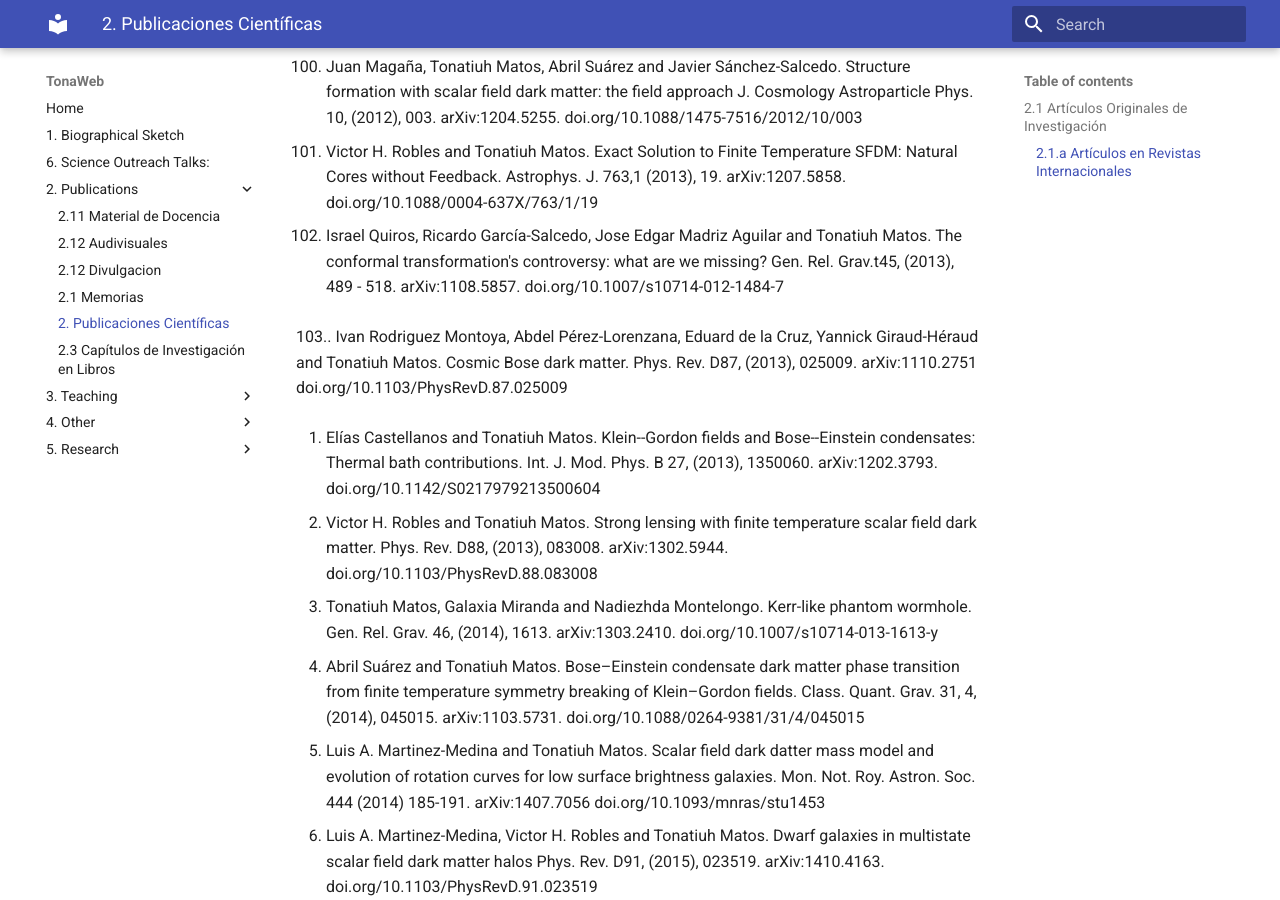
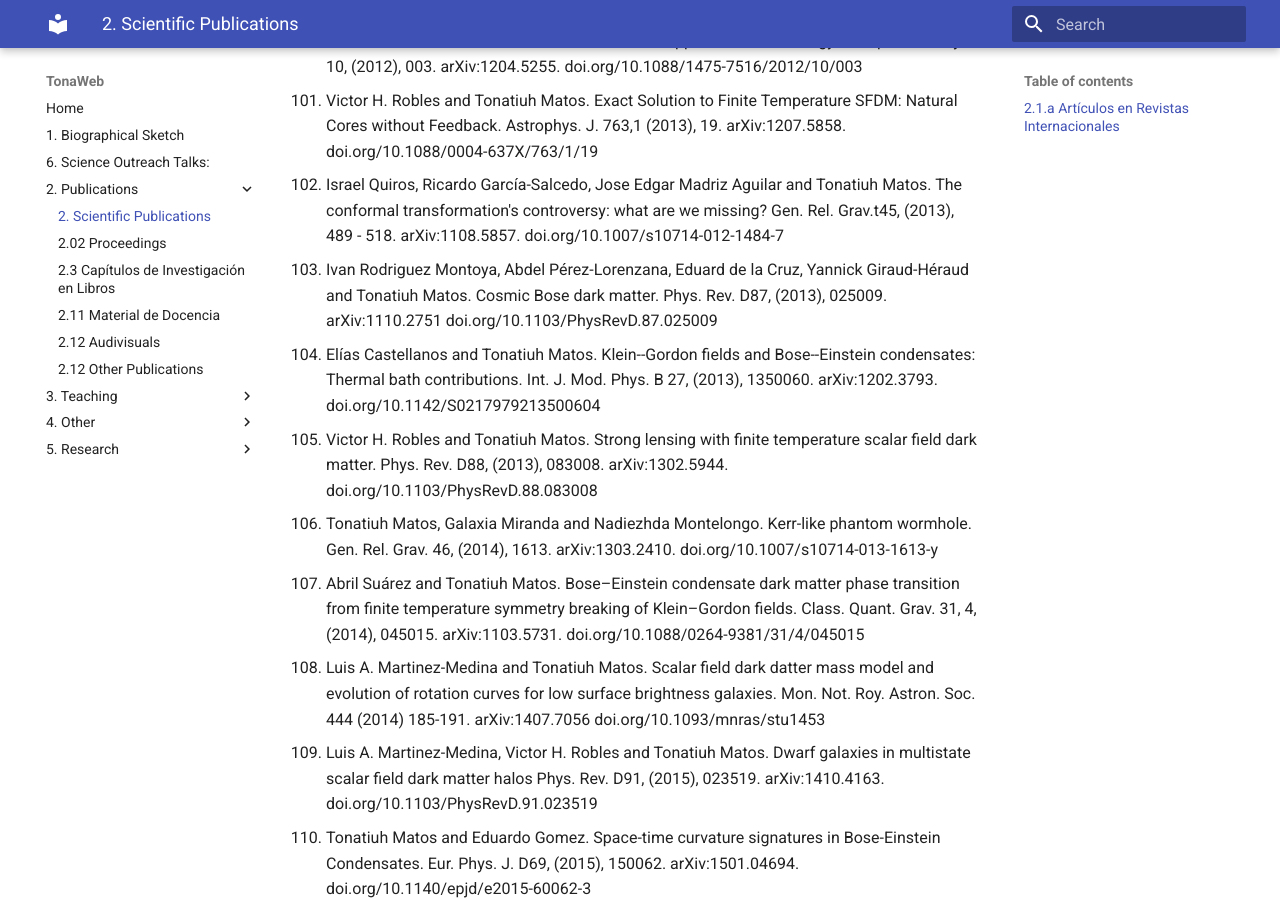
Before and after one commit to tona1971/TonaWeb, an MkDocs documentation site: the page built from docs/2. Publications/2.01_Journals.md, in a window 1280 px wide and 900 px high, scrolled down 8701 px. Built offline with MkDocs 1.6.1 and Material for MkDocs 9.7.7, drawn with Linux system fonts in a browser that asks for light colours; some of the changed text lies outside the part shown.

Commit message:
Cambié todo a inglés

```diff
--- a/docs/2. Publications/2.1_Publicaciones.md
+++ b/docs/2. Publications/2.01_Journals.md
@@ -1,5 +1,4 @@
-# 2. Publicaciones Científicas
-## 2.1 Artículos Originales de Investigación
+# 2. Scientific Publications
 ### 2.1.a Artículos en Revistas Internacionales
 
 1.	Tonatiuh Matos.
@@ -492,7 +491,7 @@
 Gen. Rel. Grav.t45, (2013), 489 - 518. arXiv:1108.5857.
 doi.org/10.1007/s10714-012-1484-7
 
-103..	Ivan Rodriguez Montoya, Abdel Pérez-Lorenzana, Eduard de la Cruz, Yannick Giraud-Héraud and Tonatiuh Matos.
+103. Ivan Rodriguez Montoya, Abdel Pérez-Lorenzana, Eduard de la Cruz, Yannick Giraud-Héraud and Tonatiuh Matos.
 Cosmic Bose dark matter.
 Phys. Rev. D87, (2013), 025009. arXiv:1110.2751
 doi.org/10.1103/PhysRevD.87.025009
```
Also changed, not shown: docs/4. Other/4.03_Special Citations.md (renamed from docs/4. Other/4.03_CitasEspeciales.md, +1 -1 lines), docs/4. Other/4.19_Revisor.md (+17 -0 lines), 4.13_FormacionInvestigadores.md (renamed from docs/4. Other/4.13_FormacionInvestigadores.md), docs/2. Publications/2.02_Proceedings.md (renamed from docs/2. Publications/2.1_Memorias.md), docs/2. Publications/2.03_Chapters in Books.md (renamed from docs/2. Publications/2.3_Capitulos-Libros.md), docs/2. Publications/2.11_Books.md (renamed from docs/2. Publications/2.11_Libros.md), docs/2. Publications/2.12_Audivisuals.md (renamed from docs/2. Publications/2.12_Audivisuales.md), docs/2. Publications/2.12_Other Publications.md (renamed from docs/2. Publications/2.12_Divulgacion.md), docs/3. Teaching/3.01_Courses.md (renamed from docs/3. Teaching/3.1_Cursos.md), docs/3. Teaching/3.21_PhD Supervised.md (renamed from docs/3. Teaching/3.2_TesisDoctorado.md), docs/3. Teaching/3.22_MenC Supervised.md (renamed from docs/3. Teaching/3.2_TesisMaestria.md), docs/3. Teaching/3.23_Lic Supervised.md (renamed from docs/3. Teaching/3.2_TesisLicenciatura.md), docs/4. Other/4.09_Congress Participation.md (renamed from docs/4. Other/4.09_ParticipacionCongresos.md), docs/4. Other/4.10_Congress Organization.md (renamed from docs/4. Other/4.10_OrganizacionCongresos.md), 2 more files, 3 other files.
